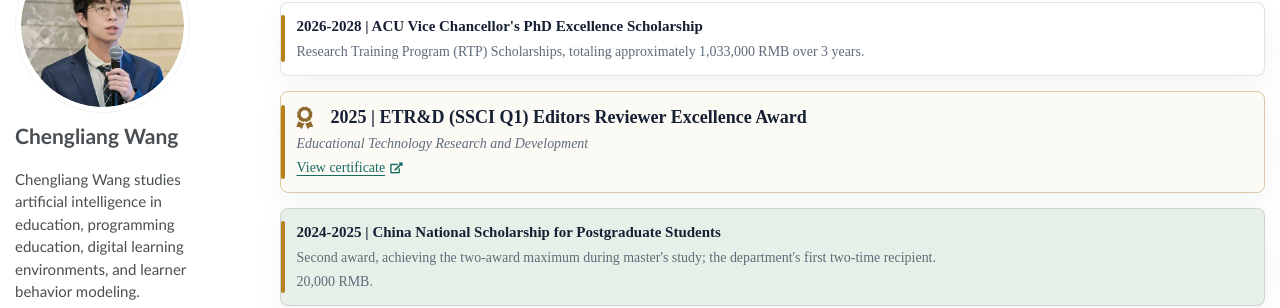
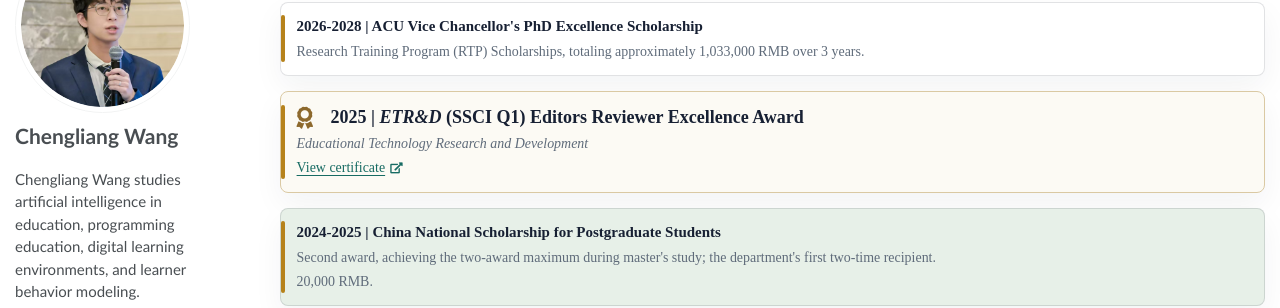
Before and after one commit to wcledutech/wcledutech.github.io, a Jekyll site: the page built from _pages/about.md, in a window 1280 px wide and 900 px high, scrolled down 1187 px. Shown: the part 153-461 px from the top of the window. Built offline with Jekyll 4.4.1, drawn with Linux system fonts in a browser that asks for light colours; some web fonts are replaced.

Commit message:
Italicize ETR&D in reviewer award title

```diff
--- a/_pages/about.md
+++ b/_pages/about.md
@@ -732,7 +732,7 @@ redirect_from:
       </div>
       <div class="compact-item"><strong>2026-2028 | ACU Vice Chancellor's PhD Excellence Scholarship</strong><p>Research Training Program (RTP) Scholarships, totaling approximately 1,033,000 RMB over 3 years.</p></div>
       <div class="compact-item honor-highlight" id="etrd-reviewer-excellence-2025">
-        <div class="honor-title"><i class="fas fa-award" aria-hidden="true"></i><strong>2025 | ETR&amp;D (SSCI Q1) Editors Reviewer Excellence Award</strong></div>
+        <div class="honor-title"><i class="fas fa-award" aria-hidden="true"></i><strong>2025 | <em>ETR&amp;D</em> (SSCI Q1) Editors Reviewer Excellence Award</strong></div>
         <p><em>Educational Technology Research and Development</em></p>
         <p class="honor-links"><a href="{{ '/images/honors/etrd-2025-reviewer-excellence-chengliang-wang.png' | relative_url }}" target="_blank" rel="noopener" data-no-lightbox>View certificate<i class="fas fa-external-link-alt" aria-hidden="true"></i></a></p>
       </div>
```
